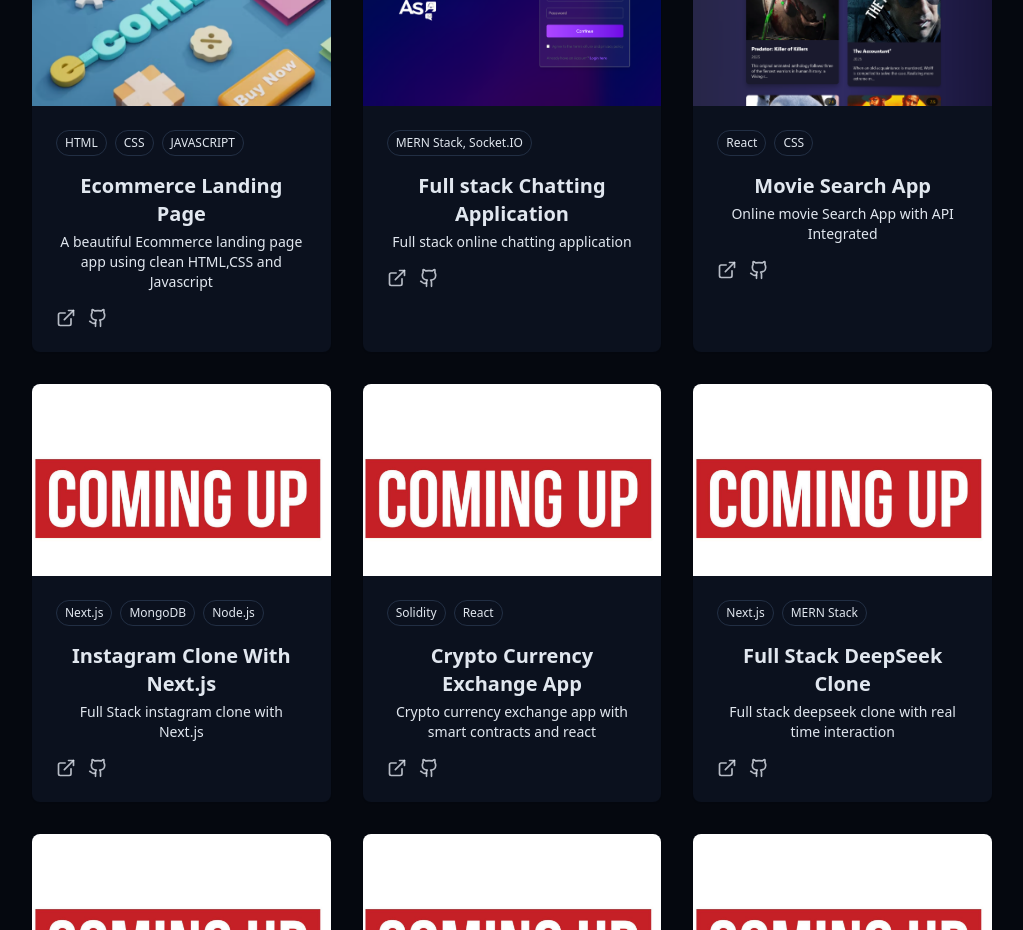
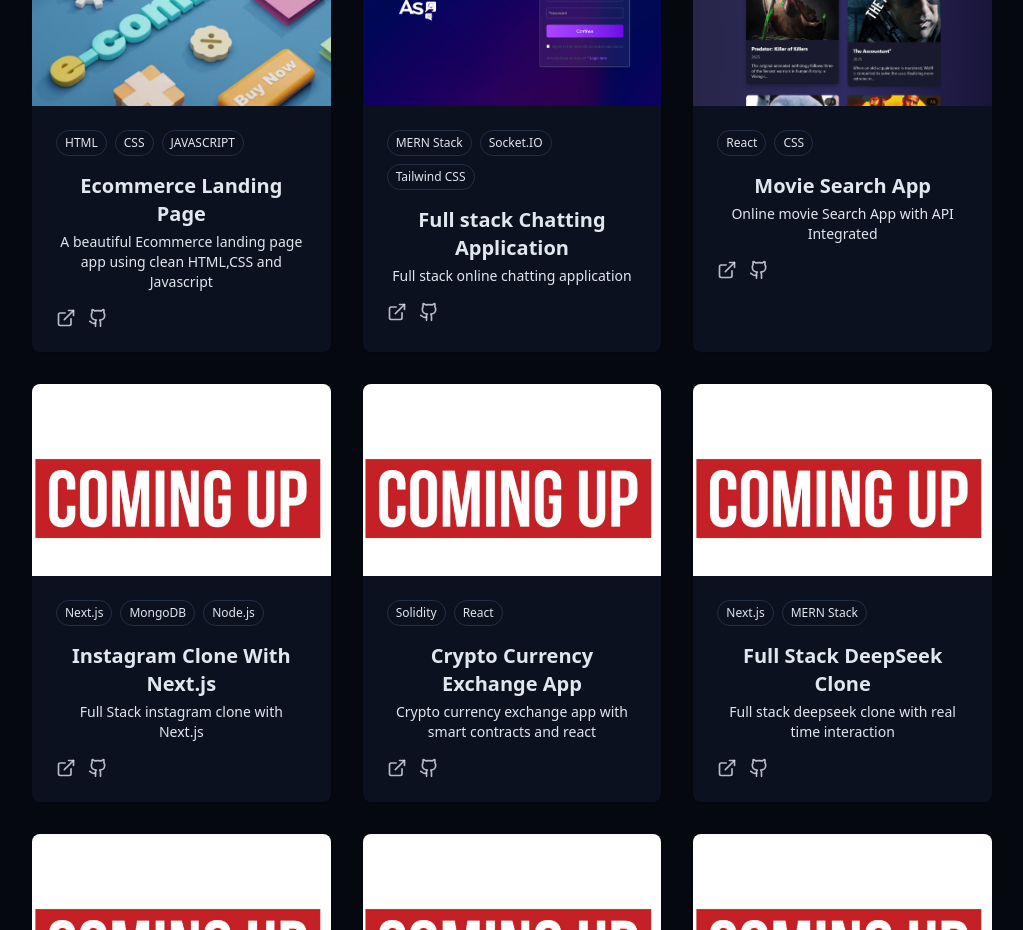
Before and after one commit to ASH-ashim/Portfolio_Website, a React (Vite) app: page / in a window 1280 px wide. Shown: the part 4660-5590 px from the top of the page, without its empty margins (128-1151 px from the left). Built offline with nearby package versions, Linux system fonts and the light colour scheme.

Commit message:
Update ProjectsSection.jsx

```diff
--- a/src/components/ProjectsSection.jsx
+++ b/src/components/ProjectsSection.jsx
@@ -16,7 +16,7 @@ const projects = [
     description:
     "Full stack online chatting application",
     image: "/projects/project4.png",
-    tags: ["MERN Stack, Socket.IO"],
+    tags: ["MERN Stack", "Socket.IO", "Tailwind CSS"],
     demoUrl: "https://ash-social.vercel.app",
     githubUrl: "https://github.com/ASH-ashim",
 },
```
